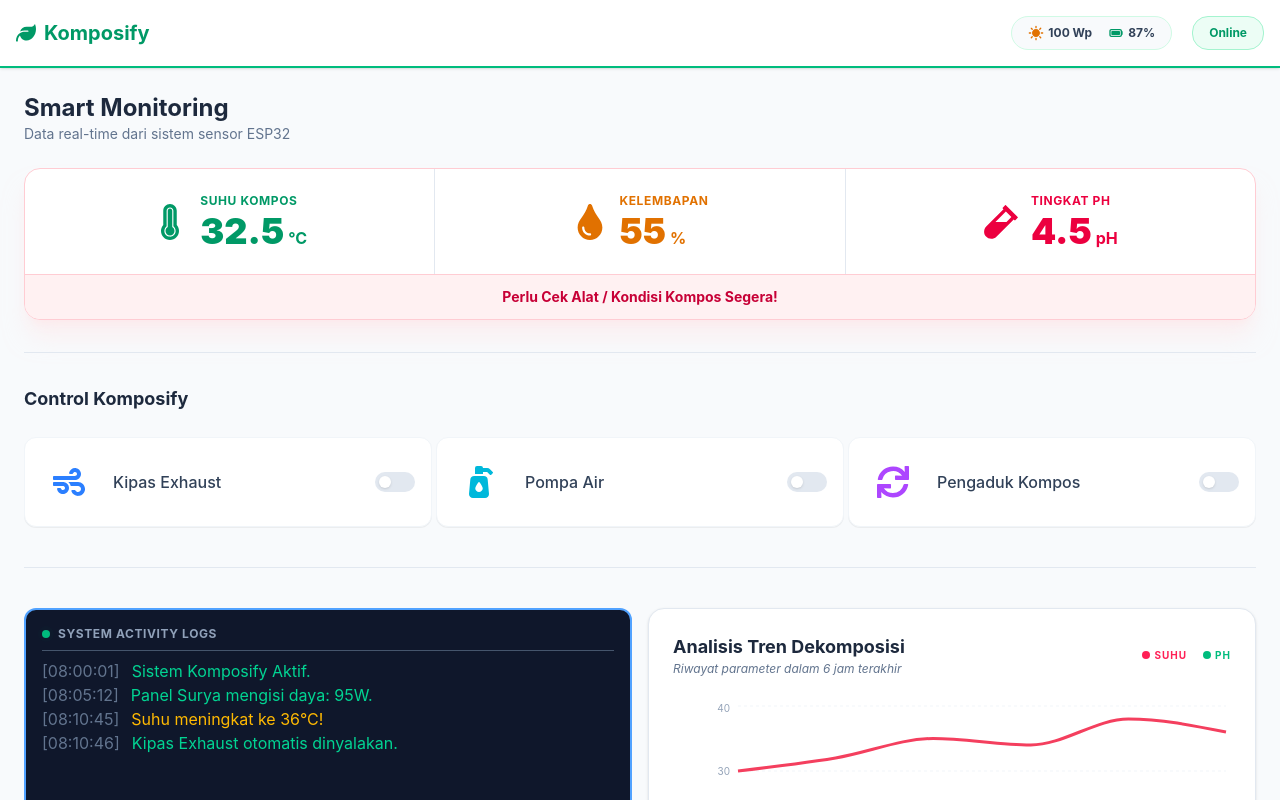
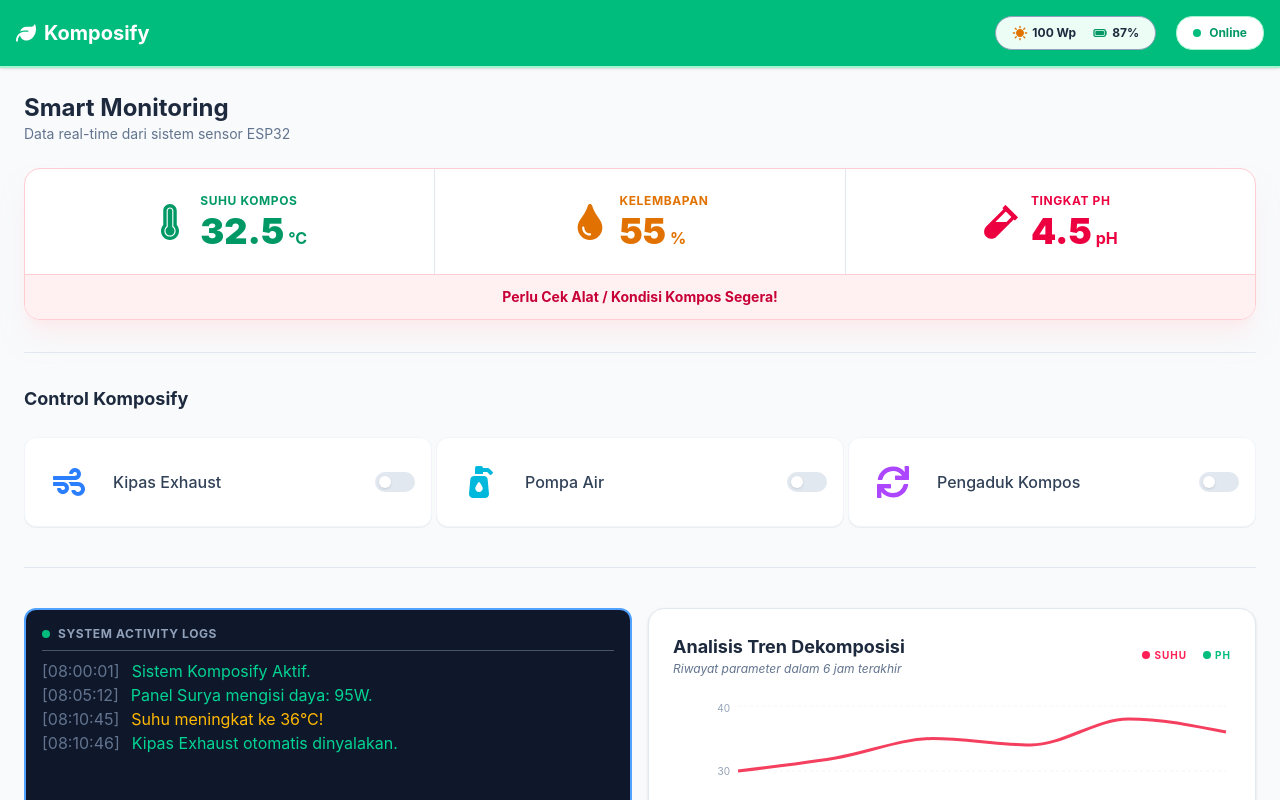
Before and after one commit to ZydZaidan/komposify-dashboard, a React (Vite) app: page / in a window 1280 px wide. Shown: the top 800 px of the page. Built offline with nearby package versions, Linux system fonts and the light colour scheme.

Commit message:
revisi header color

```diff
--- a/src/components/Header.jsx
+++ b/src/components/Header.jsx
@@ -6,13 +6,12 @@ import { CgBatteryFull } from "react-icons/cg";
 import { FaLeaf } from "react-icons/fa6";
 import { IoMdWifi } from "react-icons/io";
 
-
 const Header = () => {
   return (
-    <header className="top-0 z-50 flex justify-between sticky shadow-sm p-4 items-center bg-white border-b-2 border-emerald-500">
+    <header className="top-0 z-50 flex justify-between sticky shadow-sm p-4 items-center bg-emerald-500 border-b-2 border-emerald-200 ">
       {/* Logo */}
       <div>
-        <div className="text-xl font-bold text-emerald-600 flex items-center gap-2">
+        <div className="text-xl font-bold text-white flex items-center gap-2">
           <span>
             <FaLeaf />
           </span>
@@ -22,27 +21,27 @@ const Header = () => {
 
       <div className="flex items-center gap-5 ">
         {/* Status */}
-        <div className="flex gap-4 bg-slate-50 px-4 py-2 rounded-full border border-emerald-100">
+        <div className="flex gap-4 bg-emerald-50 px-4 py-2 rounded-full border border-slate-400">
           <div className="flex items-center gap-1">
             <span className="text-amber-600">
               <MdSunny />
             </span>
-            <span className="text-xs font-bold text-slate-700">
-                100 Wp
-            </span>
+            <span className="text-xs font-bold text-slate-800">100 Wp</span>
           </div>
           <div className="flex items-center gap-1">
             <span className="text-emerald-600">
               <CgBatteryFull />
             </span>
-            <span className="text-xs font-bold text-slate-700">
-                87%
-            </span>
+            <span className="text-xs font-bold text-slate-800">87%</span>
           </div>
         </div>
 
         {/* Indikator */}
-        <div className="flex items-center px-4 py-2 bg-emerald-50 rounded-2xl border border-emerald-200 text-emerald-700">
+        <div className="flex items-center px-4 py-2 bg-white rounded-2xl border border-emerald-200 text-emerald-700 gap-2">
+          <div className="relative flex h-2 w-2">
+            <span className="animate-ping absolute inline-flex h-full w-full rounded-full bg-emerald-400 opacity-75"></span>
+            <span className="relative inline-flex rounded-full h-2 w-2 bg-emerald-500"></span>
+          </div>
           <span className="font-bold text-xs text-emerald-600">Online</span>
         </div>
       </div>
```
Lines whose indentation alone changed are shown as unchanged.
